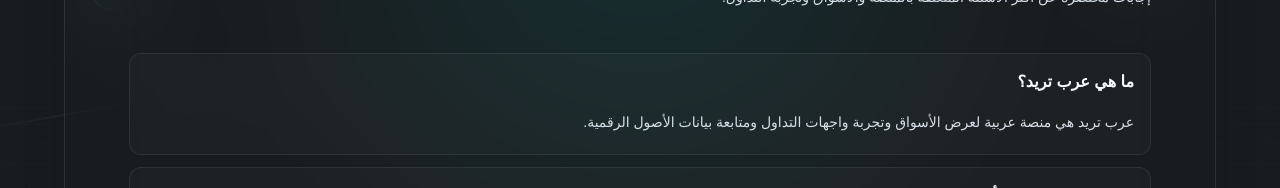
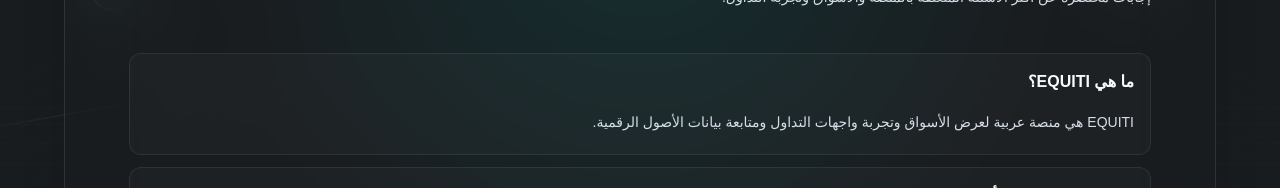
Before and after one commit to ffgg35646-ops/arab-trade, a Next.js app: page /faq in a window 1280 px wide. Shown: the part 429-617 px from the top of the page. Built offline with nearby package versions, Linux system fonts and the light colour scheme.

Commit message:
Update visible brand text to EQUITI

```diff
--- a/app/faq/page.tsx
+++ b/app/faq/page.tsx
@@ -4,8 +4,8 @@ import Footer from "@/components/Footer";
 
 const questions = [
   {
-    q: "ما هي عرب تريد؟",
-    a: "عرب تريد هي منصة عربية لعرض الأسواق وتجربة واجهات التداول ومتابعة بيانات الأصول الرقمية.",
+    q: "ما هي EQUITI؟",
+    a: "EQUITI هي منصة عربية لعرض الأسواق وتجربة واجهات التداول ومتابعة بيانات الأصول الرقمية.",
   },
   {
     q: "كيف يمكنني متابعة الأسواق؟",
```
